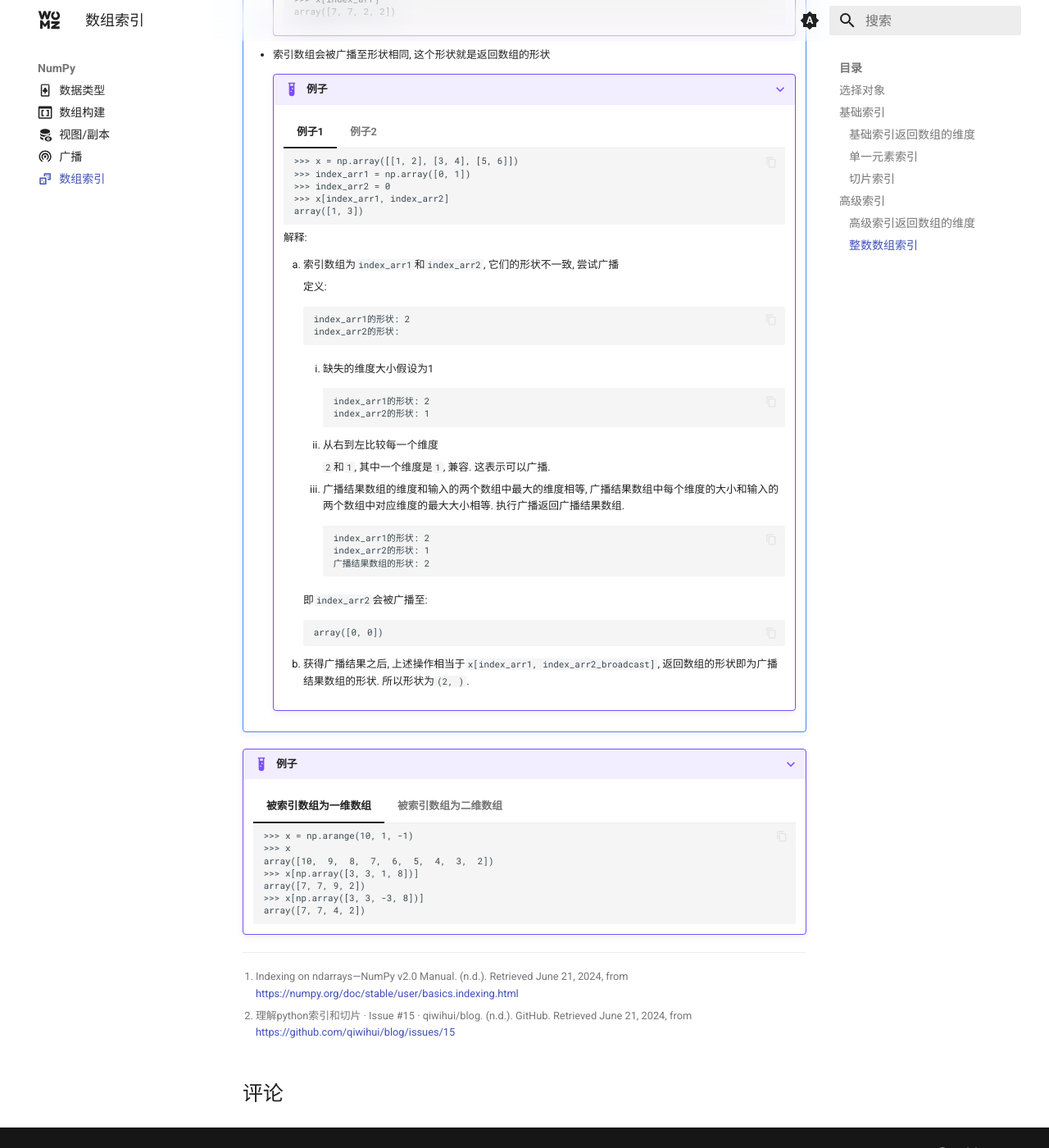
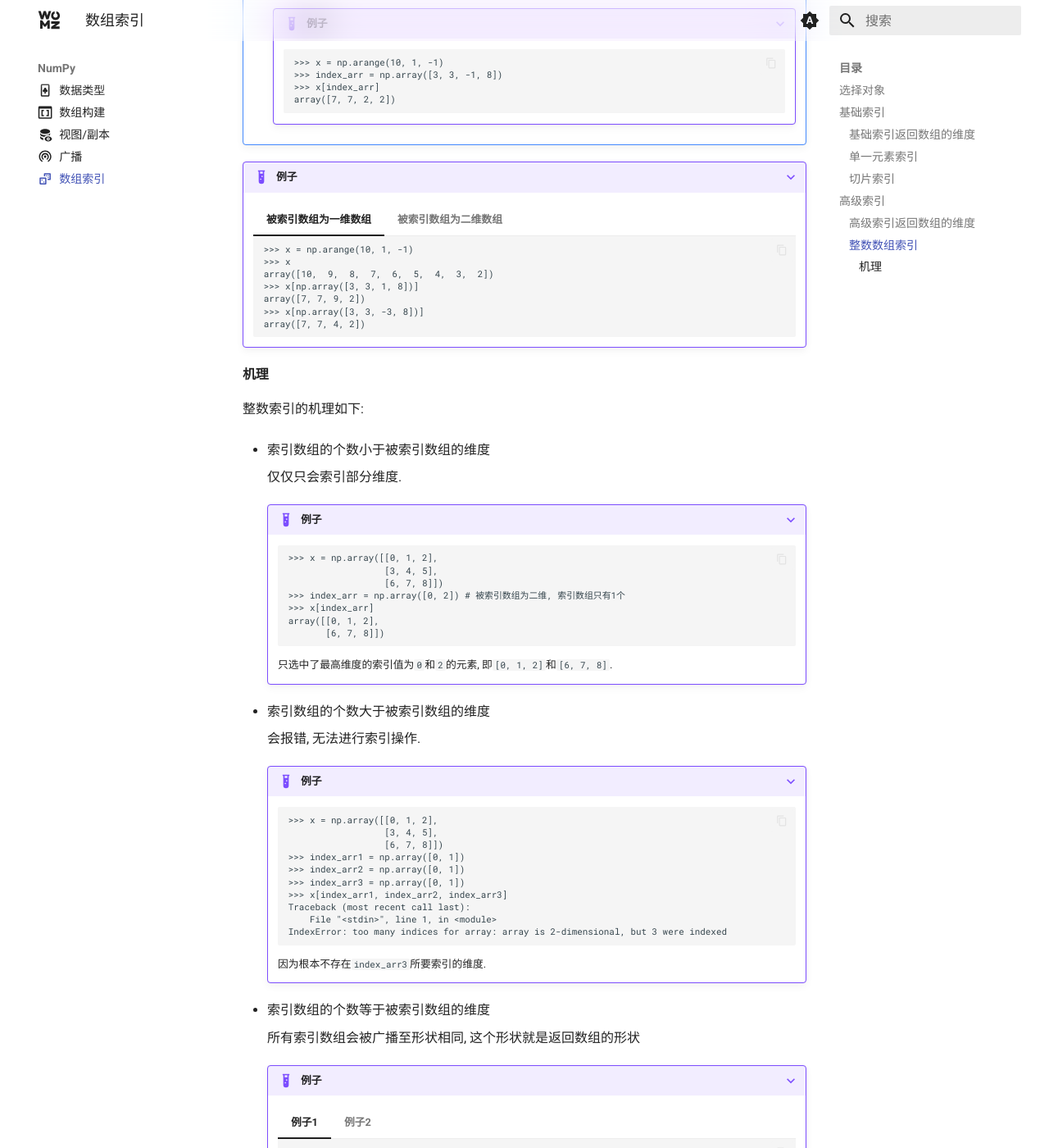
Before and after one commit to sigmax01/py, an MkDocs documentation site: the page built from docs/NumPy/数组索引.md, in a window 1280 px wide and 1400 px high, scrolled down 8122 px. Shown: the whole window at 82% size. Built offline with MkDocs 1.6.1 and Material for MkDocs 9.7.7, drawn with Linux system fonts in a browser that asks for light colours; comment, search, counter and statistics services are not loaded; some of the changed text lies outside the part shown.

Commit message:
`docs: Update NumPy array indexing documentation`

````diff
--- a/docs/NumPy/数组索引.md
+++ b/docs/NumPy/数组索引.md
@@ -6,7 +6,11 @@ comments: true
 
 ???+ info "信息"
 
-    默认省略导入`import numpy as np`.
+    - 前置知识:
+        - [数组构建](/NumPy/数组构建)
+        - [视图/副本](/NumPy/视图副本)
+        - [广播](/NumPy/广播)
+    - 默认省略导入`import numpy as np`.
 
 ## 选择对象
 
@@ -454,112 +458,6 @@ comments: true
             array([7, 7, 2, 2])
             ```
 
-    - 索引数组会被广播至形状相同, 这个形状就是返回数组的形状
-
-        ???+ example "例子"
-
-            === "例子1"
-
-                ```
-                >>> x = np.array([[1, 2], [3, 4], [5, 6]])
-                >>> index_arr1 = np.array([0, 1])
-                >>> index_arr2 = 0
-                >>> x[index_arr1, index_arr2]
-                array([1, 3])
-                ```
-
-                解释:
-
-                1. 索引数组为`index_arr1`和`index_arr2`, 它们的形状不一致, 尝试广播
-
-                    定义:
-
-                    ```
-                    index_arr1的形状: 2
-                    index_arr2的形状:
-                    ```
-
-                    1. 缺失的维度大小假设为1
-
-                        ```
-                        index_arr1的形状: 2
-                        index_arr2的形状: 1
-                        ```
-
-                    2. 从右到左比较每一个维度
-
-                        `2`和`1`, 其中一个维度是`1`, 兼容. 这表示可以广播.
-
-                    3. 广播结果数组的维度和输入的两个数组中最大的维度相等, 广播结果数组中每个维度的大小和输入的两个数组中对应维度的最大大小相等. 执行广播返回广播结果数组.
-
-                        ```
-                        index_arr1的形状: 2
-                        index_arr2的形状: 1
-                        广播结果数组的形状: 2
-                        ```
-
-                    即`index_arr2`会被广播至:
-
-                    ```
-                    array([0, 0])
-                    ```
-
-                2. 获得广播结果之后, 上述操作相当于`x[index_arr1, index_arr2_broadcast]`, 返回数组的形状即为广播结果数组的形状. 所以形状为`(2, )`.
-
-            === "例子2"
-
-                ```
-                >>> x = np.array([[1, 2], [3, 4], [5, 6]])
-                >>> index_arr1 = np.array([[0, 2], [0, 1]])
-                >>> index_arr2 = np.array([1, 1])
-                >>> x[index_arr1, index_arr2]
-                array([[2, 6],
-                       [2, 4]])
-                ```
-
-                解释:
-
-                1. 索引数组为`index_arr1`和`index_arr2`, 它们的形状不一致, 尝试广播
-
-                    定义:
-
-                    ```
-                    index_arr1的形状: 2 * 2
-                    index_arr2的形状:     2
-                    ```
-
-                    1. 缺失的维度大小假设为1
-
-                        ```
-                        index_arr1的形状: 2 * 2
-                        index_arr2的形状: 1 * 2
-                        ```
-
-                    2. 从右到左比较每一个维度
-
-                        - 最右边的维度: `2`和`2`, 相等, 兼容
-                        - 最左边的维度: `2`和`1`, 其中有一个为`1`, 兼容
-
-                        这表示可以广播.
-
-                    3. 广播结果数组的维度和输入的两个数组中最大的维度相等, 广播结果数组中每个维度的大小和输入的两个数组中对应维度的最大大小相等. 执行广播返回广播结果数组.
-
-                        ```
-                        index_arr1的形状: 2 * 2
-                        index_arr2的形状: 2 * 2
-                        广播结果数组的形状: 2 * 2
-                        ```
-
-                    即`index_arr2`会被广播至:
-
-                    ```
-                    array([[1, 1],
-                           [1, 1]])
-                    ```
-
-                2. 获得广播结果之后, 上述操作相当于`x[index_arr1, index_arr2_broadcast]`, 返回数组的形状即为广播结果数组的形状. 所以形状为`(2, 2)`.
-
-
 ???+ example "例子"
 
     === "被索引数组为一维数组"
@@ -580,29 +478,180 @@ comments: true
         >>> x = np.array([[1, 2], [3, 4], [5, 6]])
         >>> x
         array([[1, 2],
-               [3, 4],
-               [5, 6]])
+                [3, 4],
+                [5, 6]])
         >>> x[np.array([1, -1])]
         array([[3, 4],
-               [5, 6]])
+                [5, 6]])
         >>> x[np.array([0, 2]), np.array([0, 1])]
         array([1, 6])
         >>> x[np.array([[0, 2], [0, 1]]), np.array([[1, 1], [0, 1]])]
         array([[2, 6],
-               [1, 4]])
+                [1, 4]])
         >>> x[np.array([[0, 2], [1, 1]])]
         array([[[1, 2],
                 [5, 6]],
 
-               [[3, 4],
+                [[3, 4],
                 [3, 4]]])
         ```
 
         === "解释1"
 
+        === "解释2"
+
+#### 机理 {#整数数组索引的机理}
+
+整数索引的机理如下:
+
+- 索引数组的个数小于被索引数组的维度
+
+    仅仅只会索引部分维度.
+
+    ???+ example "例子"
+
+        ```
+        >>> x = np.array([[0, 1, 2],
+                          [3, 4, 5],
+                          [6, 7, 8]])
+        >>> index_arr = np.array([0, 2]) # 被索引数组为二维, 索引数组只有1个
+        >>> x[index_arr]
+        array([[0, 1, 2],
+               [6, 7, 8]])
+        ```
+
+        只选中了最高维度的索引值为`0`和`2`的元素, 即`[0, 1, 2]`和`[6, 7, 8]`.
+
+- 索引数组的个数大于被索引数组的维度
+
+    会报错, 无法进行索引操作.
+
+    ???+ example "例子"
+
+        ```
+        >>> x = np.array([[0, 1, 2],
+                          [3, 4, 5],
+                          [6, 7, 8]])
+        >>> index_arr1 = np.array([0, 1])
+        >>> index_arr2 = np.array([0, 1])
+        >>> index_arr3 = np.array([0, 1])
+        >>> x[index_arr1, index_arr2, index_arr3]
+        Traceback (most recent call last):
+            File "<stdin>", line 1, in <module>
+        IndexError: too many indices for array: array is 2-dimensional, but 3 were indexed
+        ```
+
+        因为根本不存在`index_arr3`所要索引的维度.
+
+- 索引数组的个数等于被索引数组的维度
+
+    所有索引数组会被广播至形状相同, 这个形状就是返回数组的形状
+
+    ???+ example "例子"
+
+        === "例子1"
+
+            ```
+            >>> x = np.array([[1, 2], [3, 4], [5, 6]])
+            >>> index_arr1 = np.array([0, 1])
+            >>> index_arr2 = 0
+            >>> x[index_arr1, index_arr2]
+            array([1, 3])
+            ```
+
+            解释:
+
+            1. 索引数组为`index_arr1`和`index_arr2`, 它们的形状不一致, 尝试广播
+
+                定义:
+
+                ```
+                index_arr1的形状: 2
+                index_arr2的形状:
+                ```
+
+                1. 缺失的维度大小假设为1
+
+                    ```
+                    index_arr1的形状: 2
+                    index_arr2的形状: 1
+                    ```
+
+                2. 从右到左比较每一个维度
+
+                    `2`和`1`, 其中一个维度是`1`, 兼容. 这表示可以广播.
+
+                3. 广播结果数组的维度和输入的两个数组中最大的维度相等, 广播结果数组中每个维度的大小和输入的两个数组中对应维度的最大大小相等. 执行广播返回广播结果数组.
+
+                    ```
+                    index_arr1的形状: 2
+                    index_arr2的形状: 1
+                    广播结果数组的形状: 2
+                    ```
+
+                即`index_arr2`会被广播至:
+
+                ```
+                array([0, 0])
+                ```
+
+            2. 获得广播结果之后, 上述操作相当于`x[index_arr1, index_arr2_broadcast]`, 返回数组的形状即为广播结果数组的形状. 所以形状为`(2, )`.
+
+        === "例子2"
+
+            ```
+            >>> x = np.array([[1, 2], [3, 4], [5, 6]])
+            >>> index_arr1 = np.array([[0, 2], [0, 1]])
+            >>> index_arr2 = np.array([1, 1])
+            >>> x[index_arr1, index_arr2]
+            array([[2, 6],
+                   [2, 4]])
+            ```
+
+            解释:
+
+            1. 索引数组为`index_arr1`和`index_arr2`, 它们的形状不一致, 尝试广播
+
+                定义:
+
+                ```
+                index_arr1的形状: 2 * 2
+                index_arr2的形状:     2
+                ```
+
+                1. 缺失的维度大小假设为1
+
+                    ```
+                    index_arr1的形状: 2 * 2
+                    index_arr2的形状: 1 * 2
+                    ```
+
+                2. 从右到左比较每一个维度
+
+                    - 最右边的维度: `2`和`2`, 相等, 兼容
+                    - 最左边的维度: `2`和`1`, 其中有一个为`1`, 兼容
+
+                    这表示可以广播.
+
+                3. 广播结果数组的维度和输入的两个数组中最大的维度相等, 广播结果数组中每个维度的大小和输入的两个数组中对应维度的最大大小相等. 执行广播返回广播结果数组.
+
+                    ```
+                    index_arr1的形状: 2 * 2
+                    index_arr2的形状: 2 * 2
+                    广播结果数组的形状: 2 * 2
+                    ```
+
+                即`index_arr2`会被广播至:
+
+                ```
+                array([[1, 1],
+                    [1, 1]])
+                ```
+
+            2. 获得广播结果之后, 上述操作相当于`x[index_arr1, index_arr2_broadcast]`, 返回数组的形状即为广播结果数组的形状. 所以形状为`(2, 2)`.
 
 
-        === "解释2"
+
 
 [^1]: Indexing on ndarrays—NumPy v2.0 Manual. (n.d.). Retrieved June 21, 2024, from https://numpy.org/doc/stable/user/basics.indexing.html
 [^2]: 理解python索引和切片 · Issue #15 · qiwihui/blog. (n.d.). GitHub. Retrieved June 21, 2024, from https://github.com/qiwihui/blog/issues/15
````
Also changed, not shown: other parts of docs/NumPy/数组索引.md (+1 -1 lines), docs/NumPy/广播.md (+5 -0 lines), docs/NumPy/视图副本.md (+5 -0 lines), docs/index.md (+1 -1 lines).
